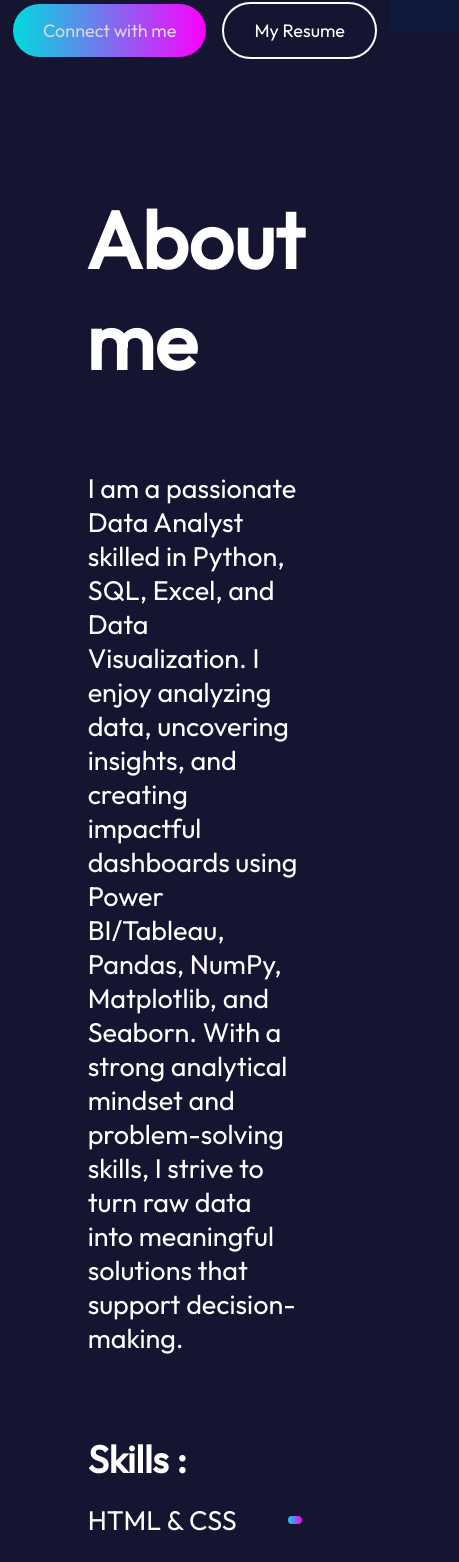
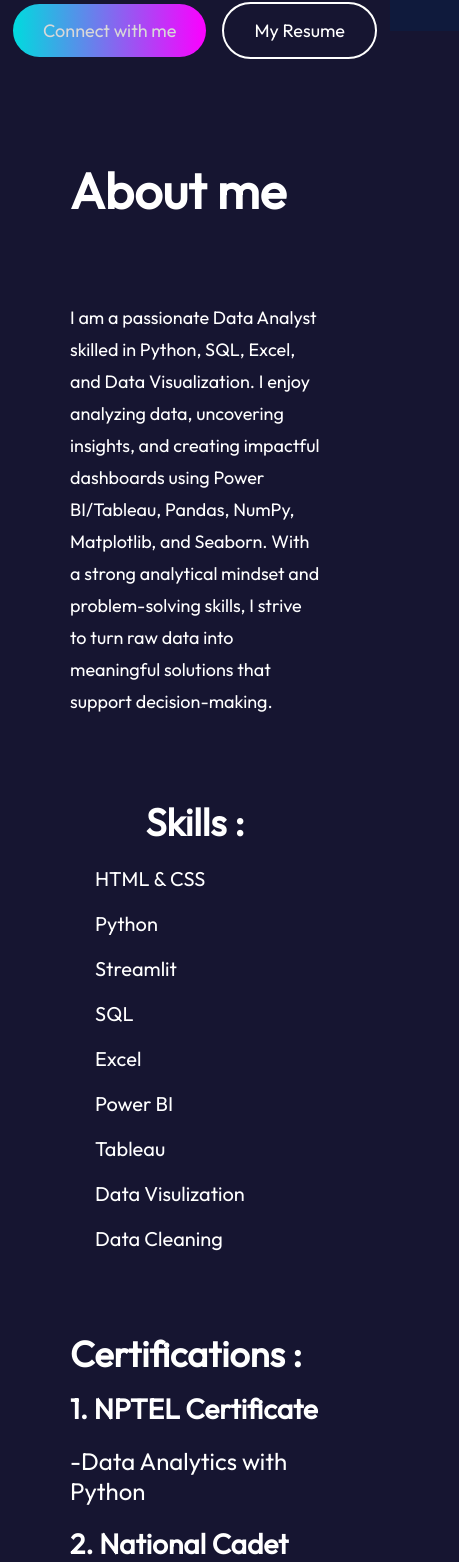
Before and after one commit to AnkitBhagat17/MyApp, a React (Vite) app in the folder portfolio/: page / in a window 390 px wide. Shown: the part 873-2435 px from the top of the page, 459 px wide, since content can reach past the window. Built offline with nearby package versions, Linux system fonts and the light colour scheme.

Commit message:
Some Updated~

```diff
--- a/portfolio/src/Components/About/About.css
+++ b/portfolio/src/Components/About/About.css
@@ -89,3 +89,34 @@
     transform: scale(1.05);
     transition: 0.3s;
 }
+
+@media (max-width: 768px) {
+    .about{
+        margin: 50px 70px;
+        gap: 80px;
+        align-items: start;
+    }
+    .about-title h1{
+        font-size: 50px;
+        padding: 0px;
+    }
+    .about-para{
+        font-size: 18px;
+        line-height: 32px;
+    }
+    .about-skills{
+        font-size: 18px;
+        gap: 20px;
+        align-items: center;
+    }
+    .about-skill p{
+        font-size: 20px;
+    }
+    .about-skill hr{
+        height: 6px;
+    }
+    .about-certifications{
+        font-size: 18px;
+        text-align: start;
+    }
+}
--- a/portfolio/src/Components/Hero/Hero.css
+++ b/portfolio/src/Components/Hero/Hero.css
@@ -6,8 +6,8 @@
 }
 .hero img{
     margin-top: 150px;
-    height: 350px;
-    width: 350px;
+    height: 250px;
+    width: 250px;
     border-radius: 50%;
 }
 
@@ -19,12 +19,7 @@
 }
 
 .hero h1 span{
-    /* background:linear-gradient(270deg, #DF8908 10%,#B415FF 100%); */
-    /* background: linear-gradient(90deg, #FF512F 0%, #F09819 100%); */
     background: linear-gradient(90deg, #00DBDE 0%, #FC00FF 100%);
-    /* background: linear-gradient(90deg, #00f260 0%, #0575e6 50%, #8e54e9 100%); */
-
-
     background-clip:text;
     -webkit-background-clip: text;
     -webkit-text-fill-color: transparent;
@@ -66,10 +61,7 @@
 .hero-connect{
     padding:25px 45px ;
     border-radius: 50px;
-    /* background: linear-gradient(90deg, #ff7eb3, #ff758c, #ff8c68); */
-    /* background: linear-gradient(90deg, #00f260, #0575e6); */
     background: linear-gradient(90deg, #00DBDE 0%, #FC00FF 100%);
-    /* background: linear-gradient(270deg, #DF8908 -5.09%,#B415FF 106.28%); */
     cursor: pointer;
 }
 
--- a/portfolio/src/Components/Services/Services.css
+++ b/portfolio/src/Components/Services/Services.css
@@ -123,6 +123,10 @@
         font-size: 16px;
         line-height: 28px;
     }
+    .services-container{
+        grid-template-columns: 1fr 1fr;
+        gap: 30px;
+    }
 }
 
 @media screen and (max-width: 480px) {
```
